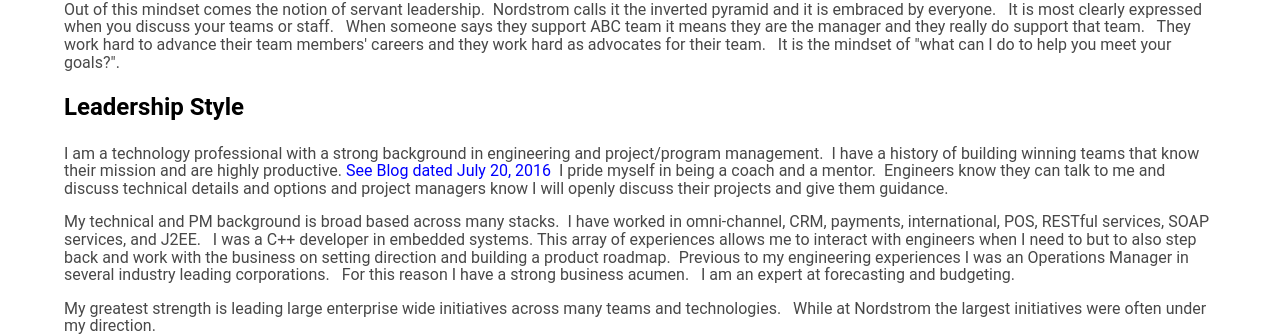
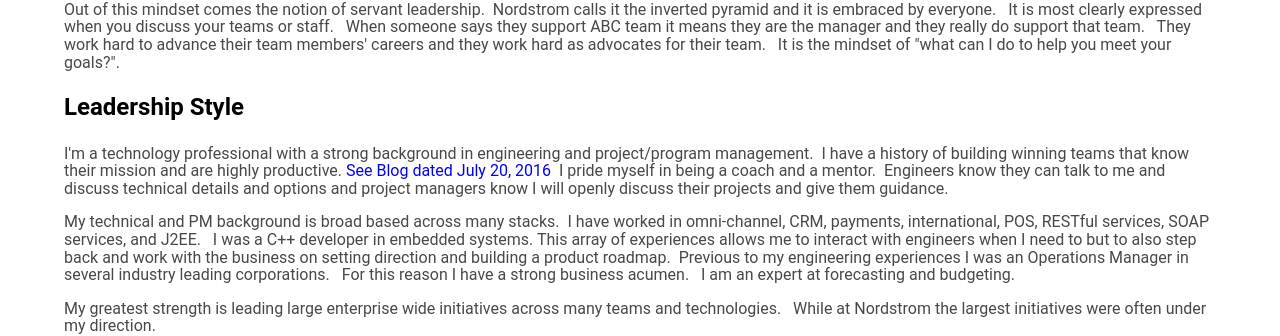
Before and after one commit to mo4dawg/mo4dawg.github.io, a Jekyll site: the page built from about/index.html, in a window 1280 px wide and 900 px high, scrolled down 447 px. Shown: the part 116-452 px from the top of the window. Built offline with Jekyll 4.4.1, drawn with Linux system fonts in a browser that asks for light colours.

Commit message:
Update index.html

```diff
--- a/about/index.html
+++ b/about/index.html
@@ -10,7 +10,7 @@ title: About Kevin Connell
 	<p>Out of this mindset comes the notion of servant leadership.&nbsp;  Nordstrom calls it the inverted pyramid and it is embraced by everyone. &nbsp; It is most clearly expressed when you discuss your teams or staff. &nbsp; When someone says they support ABC team it means they are the manager and they really do support that team. &nbsp; They work hard to advance their team members' careers and they work hard as advocates for their team. &nbsp; It is the mindset of "what can I do to help you meet your goals?". </p>
 
         <h2>Leadership Style</h2>
-	<p>I am a technology professional with a strong background in engineering and project/program management.&nbsp; I have a history of building winning teams that know their mission and are highly productive. <a style="color:blue" href="{{ root_url }}/blog">See Blog dated July 20, 2016</a>&nbsp; I pride myself in being a coach and a mentor.&nbsp; Engineers know they can talk to me and discuss technical details and options and project managers know I will openly discuss their projects and give them guidance. </p>
+	<p>I'm a technology professional with a strong background in engineering and project/program management.&nbsp; I have a history of building winning teams that know their mission and are highly productive. <a style="color:blue" href="{{ root_url }}/blog">See Blog dated July 20, 2016</a>&nbsp; I pride myself in being a coach and a mentor.&nbsp; Engineers know they can talk to me and discuss technical details and options and project managers know I will openly discuss their projects and give them guidance. </p>
 	<p>My technical and PM background is broad based across many stacks. &nbsp;I have worked in omni-channel, CRM, payments, international, POS, RESTful services, SOAP services, and J2EE. &nbsp; I was a C++ developer in embedded systems. This array of experiences allows me to interact with engineers when I need to but to also step back and work with the business on setting direction and building a product roadmap.&nbsp; Previous to my engineering experiences I was an Operations Manager in several industry leading corporations. &nbsp; For this reason I have a strong business acumen. &nbsp; I am an expert at forecasting and budgeting. </p>
 	<p>My greatest strength is leading large enterprise wide initiatives across many teams and technologies. &nbsp; While at Nordstrom the largest initiatives were often under my direction. </p>
     </div>
```
